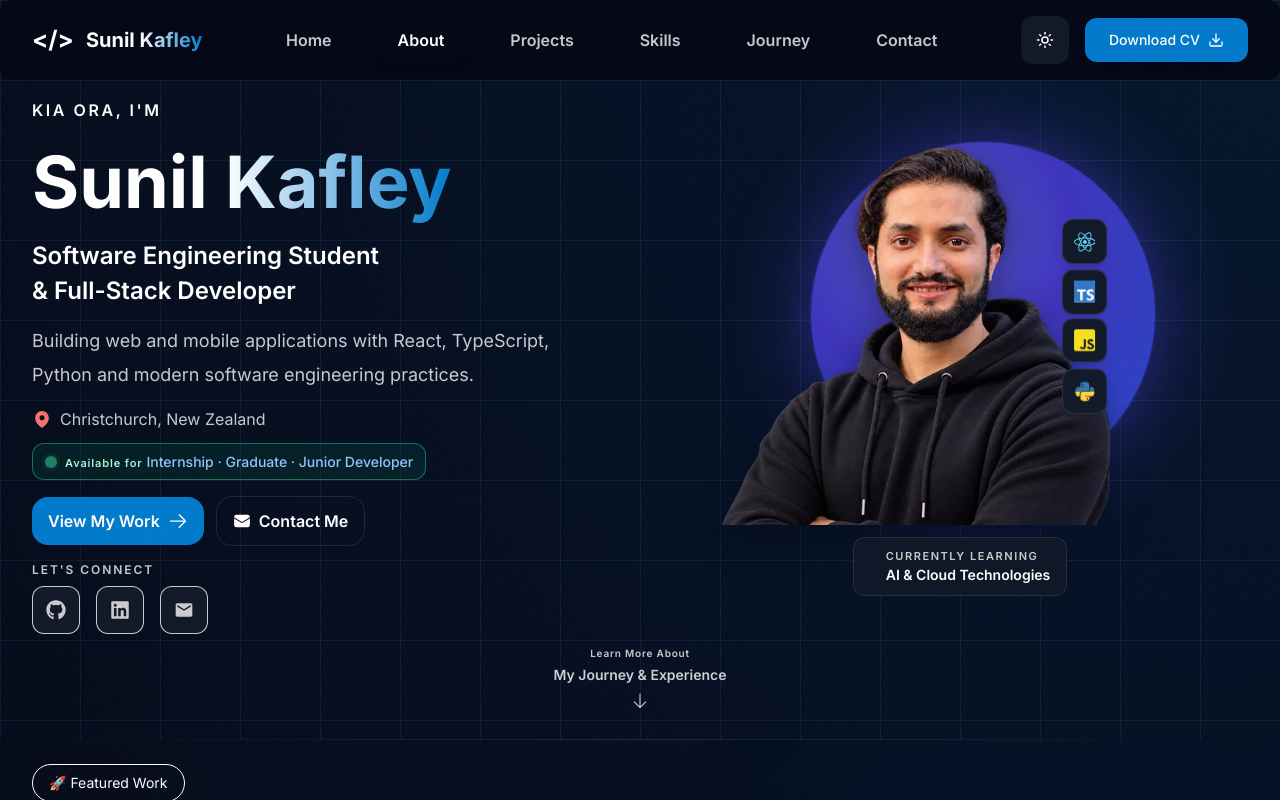
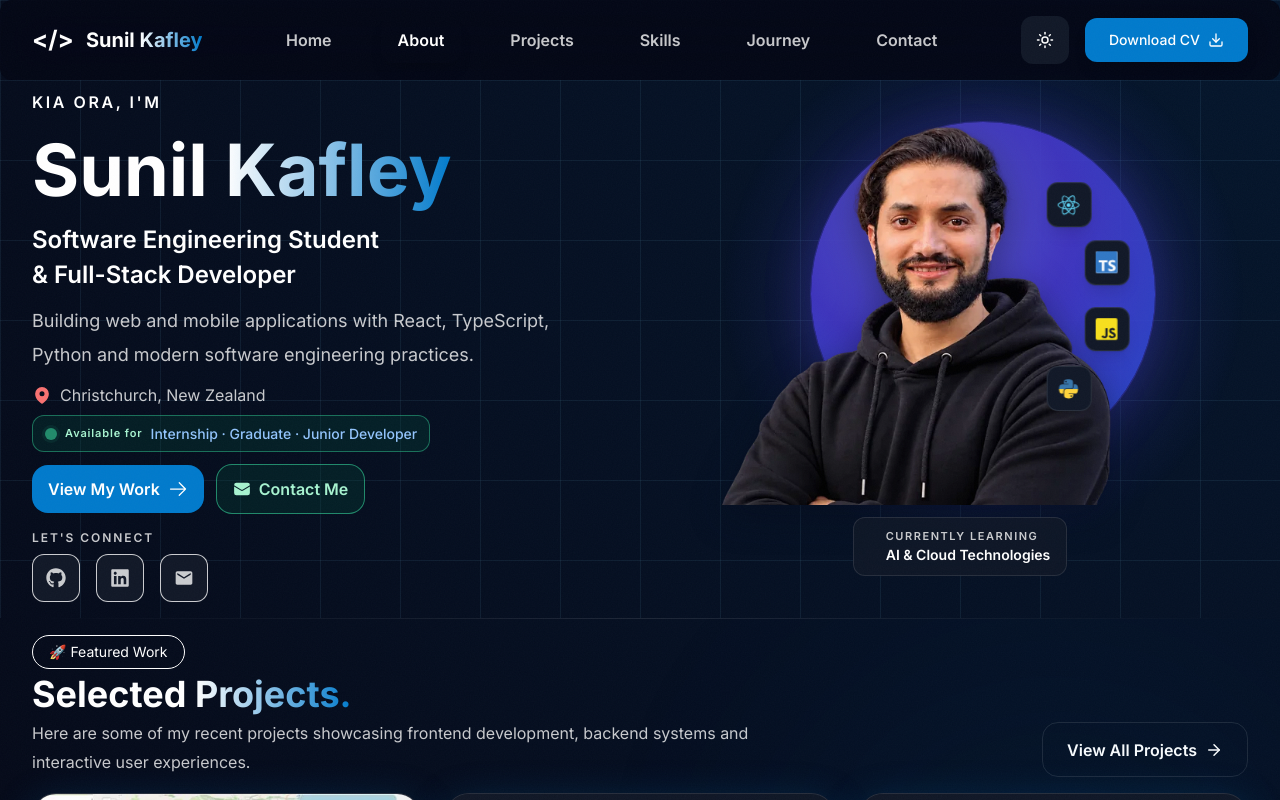
Before and after one commit to sunilkafley/portfolio_website, a React (Vite) app: page / in a window 1280 px wide. Shown: the top 800 px of the page. Built offline with nearby package versions, Linux system fonts and the light colour scheme.

Commit message:
Bring featured work into desktop opening view

```diff
--- a/src/components/sections/FeaturedProjects.tsx
+++ b/src/components/sections/FeaturedProjects.tsx
@@ -22,7 +22,7 @@ const FeaturedProjects = () => {
 
         pt-6
         sm:pt-8
-        lg:pt-6
+        lg:pt-4
 
         pb-16
         sm:pb-20
@@ -48,12 +48,12 @@ const FeaturedProjects = () => {
         "
       />
 
-      <Container>
+      <Container className="grid grid-cols-1 lg:grid-cols-[minmax(0,1fr)_auto] lg:gap-x-6">
 
         {/* Section Intro */}
         <motion.div
           {...fadeUp}
-          className="max-w-3xl mb-8 lg:mb-6"
+          className="mb-8 max-w-3xl lg:col-start-1 lg:row-start-1 lg:mb-4"
         >
 
           {/* Badge */}
@@ -74,6 +74,8 @@ const FeaturedProjects = () => {
               text-sm
 
               mb-4
+              lg:mb-2
+              lg:py-1.5
             "
           >
             🚀 Featured Work
@@ -87,9 +89,10 @@ const FeaturedProjects = () => {
 
               text-4xl
               sm:text-5xl
-              lg:text-5xl
+              lg:text-4xl
 
               mb-4
+              lg:mb-2
 
               max-w-xl
             "
@@ -107,6 +110,7 @@ const FeaturedProjects = () => {
 
               text-base
               sm:text-lg
+              lg:text-base
 
               leading-relaxed
 
@@ -133,6 +137,9 @@ const FeaturedProjects = () => {
 
           className="
             grid
+            order-2
+            lg:col-span-2
+            lg:row-start-2
 
             grid-cols-1
             md:grid-cols-2
@@ -155,7 +162,7 @@ const FeaturedProjects = () => {
 
         <motion.div
           {...fadeUp}
-          className="mt-8 flex justify-center lg:mt-9"
+          className="order-3 mt-8 flex justify-center lg:order-none lg:col-start-2 lg:row-start-1 lg:mb-4 lg:mt-0 lg:items-end lg:justify-end"
         >
           <Link
             to="/projects"
--- a/src/components/sections/Hero.tsx
+++ b/src/components/sections/Hero.tsx
@@ -4,7 +4,6 @@ import { Link } from "react-router"
 import { FaReact } from "react-icons/fa"
 import { SiJavascript, SiTypescript } from "react-icons/si"
 import {
-  HiArrowDown,
   HiArrowRight,
   HiEnvelope,
   HiMapPin,
@@ -22,20 +21,18 @@ import {
 } from "../../utils/motion"
 
 const Hero = () => {
-  const shouldReduceMotion = useReducedMotion()
-
   return (
     <section
       id="home"
-      className="relative flex items-start overflow-hidden pt-24 pb-8 sm:pb-10 lg:pb-8"
+      className="relative flex items-start overflow-hidden pt-24 pb-8 sm:pb-10 lg:pt-22 lg:pb-4"
     >
       <div className="hero-grid absolute inset-0 -z-10" />
 
       <div className="container-custom">
         <div
           className="
-            grid grid-cols-1 items-center gap-x-12 gap-y-8
-            lg:grid-cols-2 lg:grid-rows-[1fr_auto] lg:gap-y-3
+            grid grid-cols-1 items-center gap-x-12 gap-y-5 sm:gap-y-8
+            lg:grid-cols-2 lg:gap-y-0
             xl:gap-x-16
           "
         >
@@ -51,21 +48,21 @@ const Hero = () => {
           >
             <motion.p
               variants={itemFadeUp}
-              className="mb-4 text-sm font-semibold uppercase tracking-[0.16em] text-primary sm:text-base lg:mb-3"
+              className="mb-2 text-sm font-semibold uppercase tracking-[0.16em] text-primary sm:mb-4 sm:text-base lg:mb-2"
             >
               Kia Ora, I&apos;m
             </motion.p>
 
             <motion.h1
               variants={itemFadeUp}
-              className="mb-4 text-4xl font-bold leading-tight sm:text-5xl md:text-6xl lg:mb-3 xl:text-7xl"
+              className="mb-2 text-4xl font-bold leading-tight sm:mb-4 sm:text-5xl md:text-6xl lg:mb-2 xl:text-7xl"
             >
               Sunil <span className="heading-gradient">Kafley</span>
             </motion.h1>
 
             <motion.h2
               variants={itemFadeUp}
-              className="mb-5 text-lg leading-[1.45] font-semibold text-(--color-text) sm:text-xl md:text-2xl lg:mb-4"
+              className="mb-3 text-lg leading-[1.45] font-semibold text-(--color-text) sm:mb-5 sm:text-xl md:text-2xl lg:mb-3"
             >
               <span className="block">Software Engineering Student</span>
               <span className="block">&amp; Full-Stack Developer</span>
@@ -73,7 +70,7 @@ const Hero = () => {
 
             <motion.p
               variants={itemFadeUp}
-              className="hero-description mx-auto mb-5 max-w-[52ch] text-base text-muted sm:text-lg lg:mx-0 lg:mb-4"
+              className="hero-description mx-auto mb-3 max-w-[52ch] text-base text-muted sm:mb-5 sm:text-lg lg:mx-0 lg:mb-3"
             >
               Building web and mobile applications with React, TypeScript,
               Python and modern software engineering practices.
@@ -81,32 +78,30 @@ const Hero = () => {
 
             <motion.div
               variants={itemFadeUp}
-              className="mb-5 inline-flex items-center gap-2 text-sm text-muted sm:text-base lg:mb-3"
+              className="mb-3 inline-flex items-center gap-2 text-sm text-muted sm:mb-5 sm:text-base lg:mb-2"
             >
               <HiMapPin aria-hidden="true" className="h-5 w-5 shrink-0 text-(--hero-location-pin)" />
               <span>Christchurch, New Zealand</span>
             </motion.div>
 
             <div
-              className="availability-badge mx-auto mb-4 flex w-fit max-w-full items-center gap-2 rounded-xl px-3 py-2 text-left lg:mx-0"
+              className="availability-badge mx-auto mb-3 grid w-fit max-w-full grid-cols-[0.75rem_minmax(0,1fr)_0.75rem] items-center gap-x-2 gap-y-1 rounded-xl px-3 py-2 text-center sm:mb-4 sm:flex sm:gap-2 sm:text-left lg:mx-0 lg:mb-3"
             >
               <span
                 aria-hidden="true"
                 className="availability-dot h-3 w-3 shrink-0 rounded-full motion-safe:animate-pulse"
               />
-              <span className="min-w-0 text-sm leading-snug">
-                <span className="font-semibold text-[11px] tracking-[0.08em] whitespace-nowrap">
+              <span className="col-start-2 text-[11px] font-semibold tracking-[0.08em] whitespace-nowrap">
                 Available for
-                </span>{" "}
-                <span className="font-medium text-(--hero-opportunity-text)">
+              </span>
+              <span className="col-span-3 text-sm font-medium leading-snug text-(--hero-opportunity-text)">
                 Internship &middot; Graduate &middot; Junior Developer
-                </span>
               </span>
             </div>
 
             <motion.div
               variants={itemFadeUp}
-              className="mb-4 flex flex-row flex-wrap items-center justify-center gap-3 lg:justify-start"
+              className="mb-6 flex flex-row flex-wrap items-center justify-center gap-3 lg:mb-4 lg:justify-start"
             >
               <Link
                 to="/projects"
@@ -118,7 +113,7 @@ const Hero = () => {
 
               <a
                 href="#contact"
-                className="button-outline flex items-center justify-center gap-2 px-4 py-3 whitespace-nowrap transition-all hover:-translate-y-1"
+                className="button-outline hero-contact-button flex items-center justify-center gap-2 px-4 py-3 whitespace-nowrap transition-all hover:-translate-y-1"
               >
                 <HiEnvelope aria-hidden="true" size={18} />
                 Contact Me
@@ -127,7 +122,7 @@ const Hero = () => {
 
             <motion.div
               variants={itemFadeUp}
-              className="flex flex-col items-center gap-2 lg:items-start"
+              className="flex flex-col items-center gap-3 lg:items-start lg:gap-2"
             >
               <span className="text-xs font-semibold uppercase tracking-[0.16em] text-muted">
                 Let&apos;s Connect
@@ -149,19 +144,18 @@ const Hero = () => {
               <img
                 src={portraitCutout}
                 srcSet={`${portraitCutoutSmall} 320w, ${portraitCutoutMedium} 640w, ${portraitCutout} 920w`}
-                sizes="(min-width: 1280px) 520px, (min-width: 1024px) 450px, (min-width: 640px) 520px, 86vw"
+                sizes="(min-width: 1280px) 520px, (min-width: 1024px) 450px, (min-width: 640px) 520px, 200px"
                 alt="Portrait of Sunil Kafley"
                 width={920}
                 height={725}
                 fetchPriority="high"
                 className="
-                  hero-portrait-image relative z-10 col-start-1 row-start-1 h-auto w-[min(86%,520px)] object-contain
+                  hero-portrait-image relative z-10 col-start-1 row-start-1 h-auto w-[min(62%,200px)] object-contain sm:w-[min(86%,520px)]
                   lg:w-[min(86%,450px)] xl:w-[min(86%,520px)]
                 "
               />
 
               <div className="portrait-icons z-20">
-                <div className="portrait-icon-rail">
                 <FloatingIcon
                   icon={<FaReact />}
                   delay={0}
@@ -184,12 +178,11 @@ const Hero = () => {
                 />
               </div>
             </div>
-            </div>
 
             <motion.div
               variants={itemFadeUp}
               className="
-                relative z-20 mt-3 inline-flex items-center gap-3 rounded-xl
+                relative z-20 mt-2 inline-flex items-center gap-3 rounded-xl sm:mt-3
                 border border-(--color-border) bg-(--color-surface)/80
                 px-4 py-2.5 text-left backdrop-blur-md
               "
@@ -207,31 +200,6 @@ const Hero = () => {
 
           </motion.div>
 
-          <motion.a
-            variants={itemFadeUp}
-            initial="hidden"
-            animate="show"
-            href="#journey"
-            className="
-              order-3 inline-flex flex-col items-center gap-1 justify-self-center
-              text-sm font-medium text-muted transition-colors hover:text-primary
-              lg:order-none lg:col-span-2 lg:col-start-1 lg:row-start-2
-            "
-          >
-            <span className="text-[10px] font-semibold tracking-[0.08em]">
-              Learn More About
-            </span>
-            <span className="font-semibold text-(--color-text)/80">
-              My Journey &amp; Experience
-            </span>
-            <motion.span
-              aria-hidden="true"
-              animate={shouldReduceMotion ? {} : { y: [0, 3, 0] }}
-              transition={{ duration: 2, repeat: Infinity, ease: "easeInOut" }}
-            >
-              <HiArrowDown size={18} />
-            </motion.span>
-          </motion.a>
         </div>
       </div>
     </section>
@@ -279,6 +247,7 @@ const FloatingIcon = ({
   const shouldReduceMotion = useReducedMotion()
 
   return (
+    <div className="portrait-icon-slot">
       <motion.div
         animate={shouldReduceMotion ? {} : { y: [0, 4, 0] }}
         transition={{
@@ -298,6 +267,7 @@ const FloatingIcon = ({
       >
         {icon}
       </motion.div>
+    </div>
   )
 }
 
--- a/src/index.css
+++ b/src/index.css
@@ -158,6 +158,12 @@ p {
   text-wrap: pretty;
 }
 
+@media (max-width: 639px) {
+  #home .hero-description {
+    line-height: 1.7;
+  }
+}
+
 * {
   box-sizing: border-box;
 }
@@ -247,15 +253,31 @@ html.lenis body {
     width: auto;
   }
 
-  .portrait-icon-rail {
+  /* Follow the circle's right-hand arc without replacing the floating transform. */
+  .portrait-icon-slot {
     position: absolute;
-    top: 50%;
-    right: 14%;
     width: 13%;
-    display: flex;
-    flex-direction: column;
-    gap: 6px;
-    transform: translateY(-50%);
+    transform: translate(-50%, -50%);
+  }
+
+  .portrait-icon-slot:nth-child(1) {
+    left: 75%;
+    top: 23%;
+  }
+
+  .portrait-icon-slot:nth-child(2) {
+    left: 86%;
+    top: 40%;
+  }
+
+  .portrait-icon-slot:nth-child(3) {
+    left: 86%;
+    top: 60%;
+  }
+
+  .portrait-icon-slot:nth-child(4) {
+    left: 75%;
+    top: 77%;
   }
 
   .portrait-stage::after {
@@ -383,6 +405,22 @@ html.lenis body {
     transform: translateY(-2px);
   }
 
+  .button-outline.hero-contact-button {
+    border-color: color-mix(in srgb, var(--availability-dot) 60%, transparent);
+    background: var(--availability-bg);
+    color: var(--availability-text);
+  }
+
+  .button-outline.hero-contact-button:hover {
+    border-color: var(--availability-dot);
+    background: color-mix(in srgb, var(--availability-dot) 18%, var(--color-background));
+  }
+
+  .button-outline.hero-contact-button:focus-visible {
+    outline: 2px solid var(--availability-dot);
+    outline-offset: 3px;
+  }
+
   /* Typography */
 
   .heading-xl {
```
Also changed, not shown: src/components/sections/About.tsx (+15 -0 lines). Lines whose indentation alone changed are shown as unchanged.
